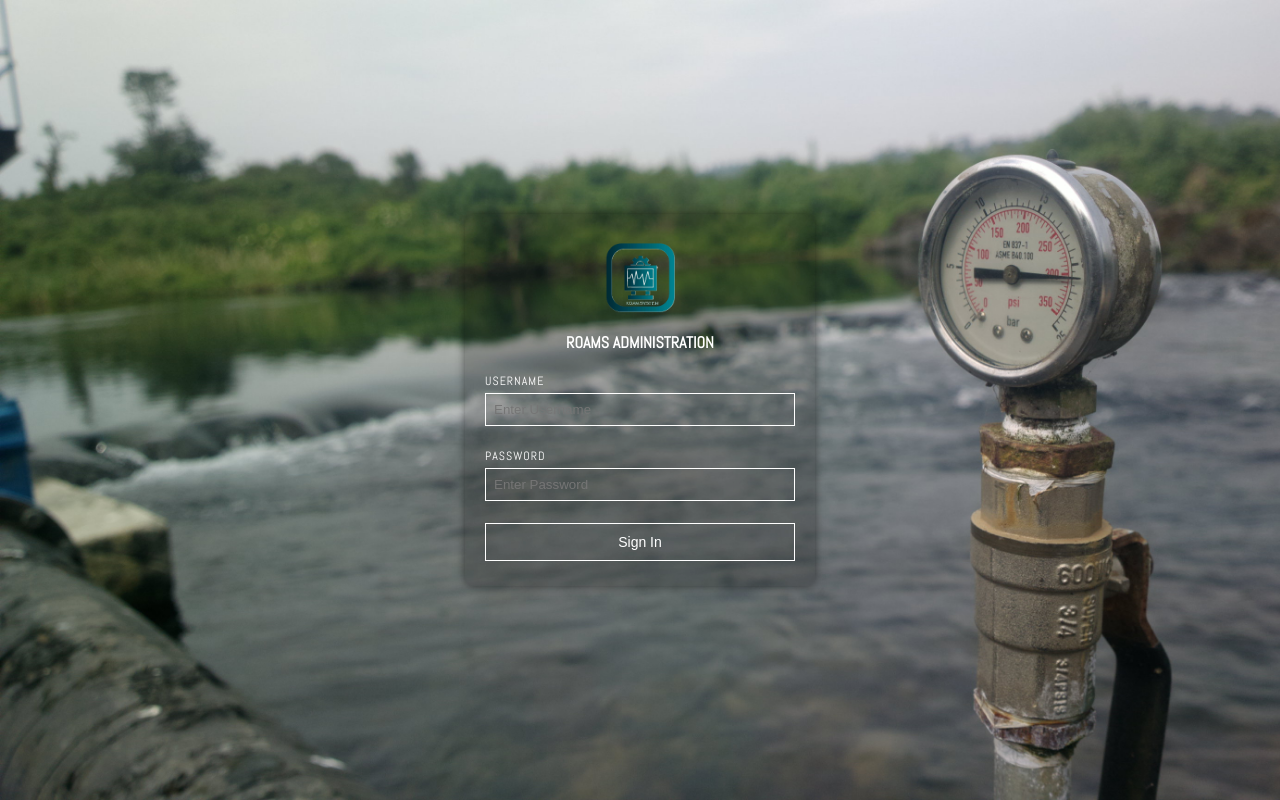
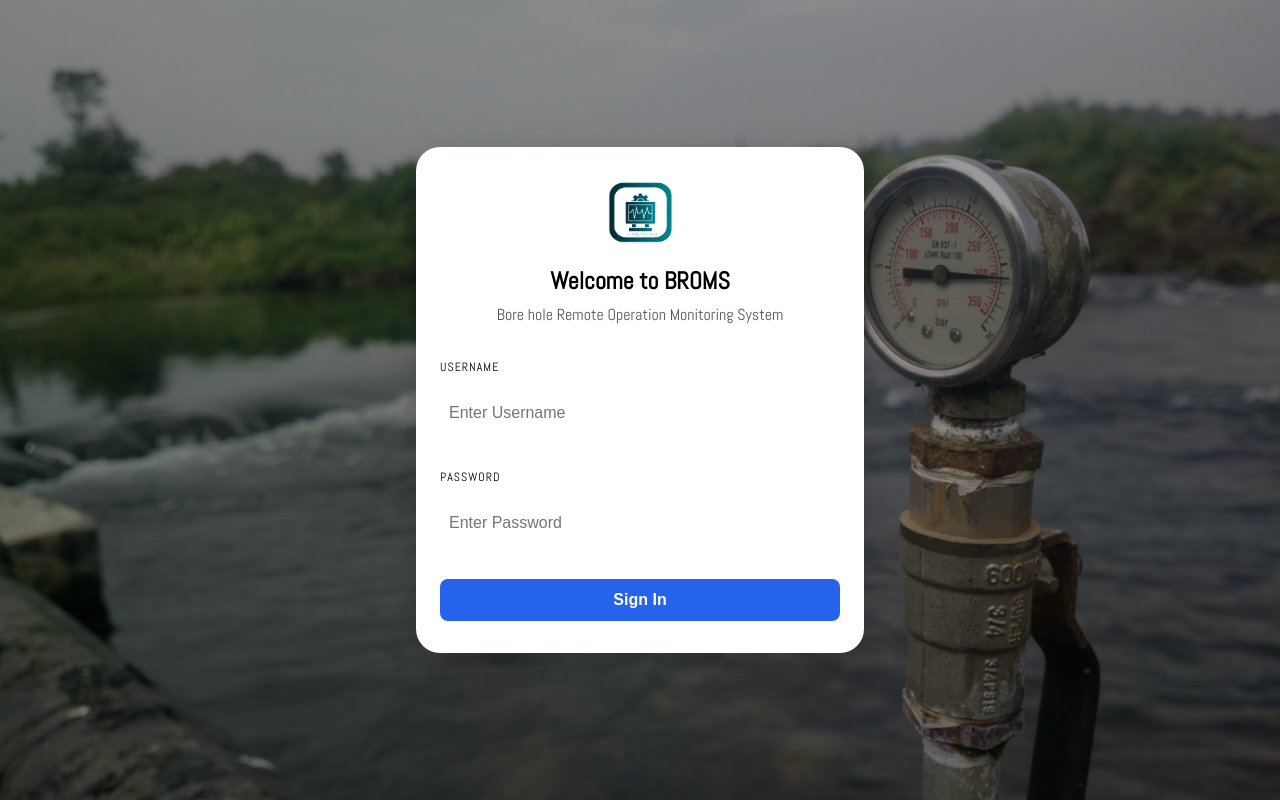
Before and after one commit to KASNXT/repo-roams, a Django app: page /login/ in a window 1280 px wide. Run offline with Django 5.2, Linux system fonts and the light colour scheme.

Commit message:
Unify backend login page with frontend design for BROMS

```diff
--- a/roams_backend/roams_pro/templates/auth_roams/login.html
+++ b/roams_backend/roams_pro/templates/auth_roams/login.html
@@ -1,44 +1,131 @@
 {% load static %}
-
 <!DOCTYPE html>
-<html>
+<html lang="en">
 <head>
   <meta charset="UTF-8">
   <meta name="viewport" content="width=device-width, initial-scale=1.0">
-
-  <title>ROAM System Administration</title>
-
-  <!-- CSS -->
+  <title>Welcome to BROMS</title>
   <link rel="stylesheet" type="text/css" href="{% static 'css/login_style.css' %}">
   <link href="https://fonts.googleapis.com/css?family=Abel" rel="stylesheet">
+  <style>
+    body {
+      min-height: 100vh;
+      display: flex;
+      align-items: center;
+      justify-content: center;
+      position: relative;
+      background: linear-gradient(135deg, #e0f2ff 0%, #c7d2fe 100%);
+      background-image: url('{% static "img/roamsbgimg.jpg" %}');
+      background-size: cover;
+      background-position: center;
+      background-attachment: fixed;
+    }
+    .overlay {
+      position: absolute;
+      inset: 0;
+      background: rgba(0,0,0,0.4);
+      z-index: 1;
+    }
+    .card {
+      position: relative;
+      z-index: 2;
+      width: 90vw;
+      max-width: 400px;
+      margin: auto;
+      background: #fff;
+      border-radius: 1.5rem;
+      box-shadow: 0 8px 32px rgba(0,0,0,0.15);
+      padding: 2rem 1.5rem;
+      display: flex;
+      flex-direction: column;
+      align-items: center;
+    }
+    .logo {
+      margin-bottom: 1rem;
+    }
+    .logo img {
+      height: 64px;
+      width: 64px;
+    }
+    .title {
+      font-size: 1.5rem;
+      font-weight: bold;
+      margin-bottom: 0.5rem;
+      text-align: center;
+    }
+    .desc {
+      font-size: 1rem;
+      color: #555;
+      margin-bottom: 1.5rem;
+      text-align: center;
+    }
+    .form-container {
+      width: 100%;
+    }
+    form {
+      display: flex;
+      flex-direction: column;
+      gap: 1rem;
+    }
+    label {
+      font-size: 0.95rem;
+      font-weight: 500;
+      margin-bottom: 0.25rem;
+    }
+    input {
+      padding: 0.5rem 0.75rem;
+      border-radius: 0.5rem;
+      border: 1px solid #c7d2fe;
+      font-size: 1rem;
+      background: #f9fafb;
+    }
+    button {
+      background: #2563eb;
+      color: #fff;
+      border: none;
+      border-radius: 0.5rem;
+      padding: 0.75rem;
+      font-size: 1rem;
+      font-weight: 600;
+      cursor: pointer;
+      transition: background 0.2s;
+    }
+    button:hover {
+      background: #1d4ed8;
+    }
+    .error-message {
+      color: #dc2626;
+      font-size: 0.95rem;
+      margin-bottom: 0.5rem;
+      text-align: center;
+    }
+  </style>
 </head>
-
 <body>
-  <div class="container">
-
-    <!-- Logo -->
+  <div class="overlay"></div>
+  <div class="card">
     <div class="logo">
-      <img src="{% static 'img/roamslogo.png' %}" alt="ROAM Logo">
+      <img src="{% static 'img/roamslogo.png' %}" alt="BROMS Logo">
     </div>
-
-    <h2 class="title">ROAMS ADMINISTRATION</h2>
-
+    <div class="title">Welcome to BROMS</div>
+    <div class="desc">Bore hole Remote Operation Monitoring System</div>
     <div class="form-container">
       <form method="post" action="{% url 'login' %}?next={{ request.GET.next }}">
         {% csrf_token %}
         {% if form.errors %}
-          <p class="error-message">Invalid username or password.</p>
+          <div class="error-message">Invalid username or password.</div>
         {% endif %}
-
-        <label>Username</label>
-        <input type="text" name="username" placeholder="Enter Username" required>
-
-        <label>Password</label>
-        <input type="password" name="password" placeholder="Enter Password" required>
-
+        <label for="username">Username</label>
+        <input type="text" name="username" id="username" placeholder="Enter Username" required>
+        <label for="password">Password</label>
+        <input type="password" name="password" id="password" placeholder="Enter Password" required>
         <button type="submit">Sign In</button>
       </form>
     </div>
   </div>
 </body>
 </html>
+    </div>
+  </div>
+</body>
+</html>
```
